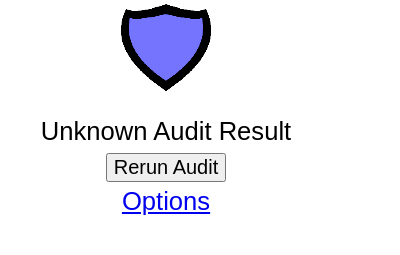
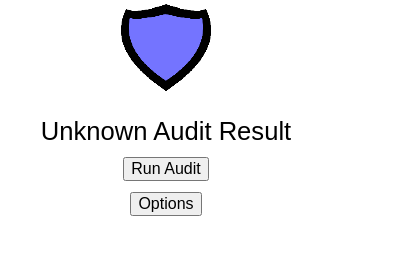
Before and after one commit to LightSys/chrome-audit-addon, a browser extension: page popup.html in a window 400 px wide. Shown: the part 63-318 px from the top of the page. Drawn offline with Linux system fonts and the light colour scheme.

Commit message:
Made the options link a button

```diff
--- a/popup.html
+++ b/popup.html
@@ -10,11 +10,13 @@
 	<div><b>Add-on Auditor</b></div>
 	<div id="popupIcon"></div>
 	<div id="passFailLabel">Default</div>
- 	<div id="buttonDiv">
- 		<button type="button" id="rerun" style="margin: 0 auto; font-size: 20px;">Rerun Audit</button>
+ 	<div id="runButtonDiv">
+ 		<button type="button" id="runButton" style="margin: 0 auto; font-size: 16px;">Run Audit</button>
  	</div>
 	<div>
-		<a href="options.html">Options</a>
+		<form action="options.html">
+			<input style="margin: 0 auto; font-size: 16px;" type="submit" value="Options" />
+		</form>
 	</div>
 	</body>
 	<script src="popup.js"></script>
--- a/popup.js
+++ b/popup.js
@@ -34,5 +34,5 @@ function close_window(){
 }
 
 // add listeners to rerun button
-document.getElementById('rerun').addEventListener('click', run_audit);
-document.getElementById('rerun').addEventListener('click', close_window);
+document.getElementById('runButton').addEventListener('click', run_audit);
+document.getElementById('runButton').addEventListener('click', close_window);
```
